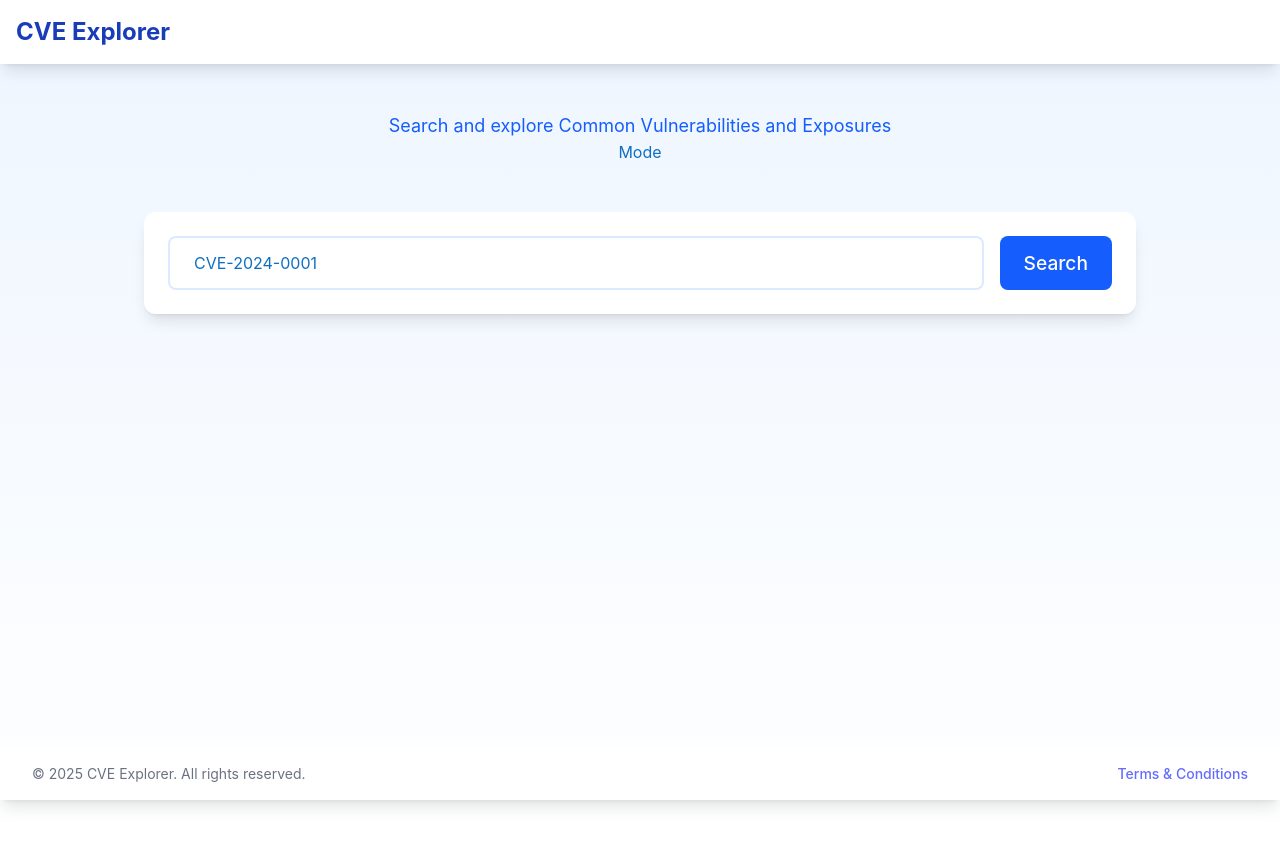
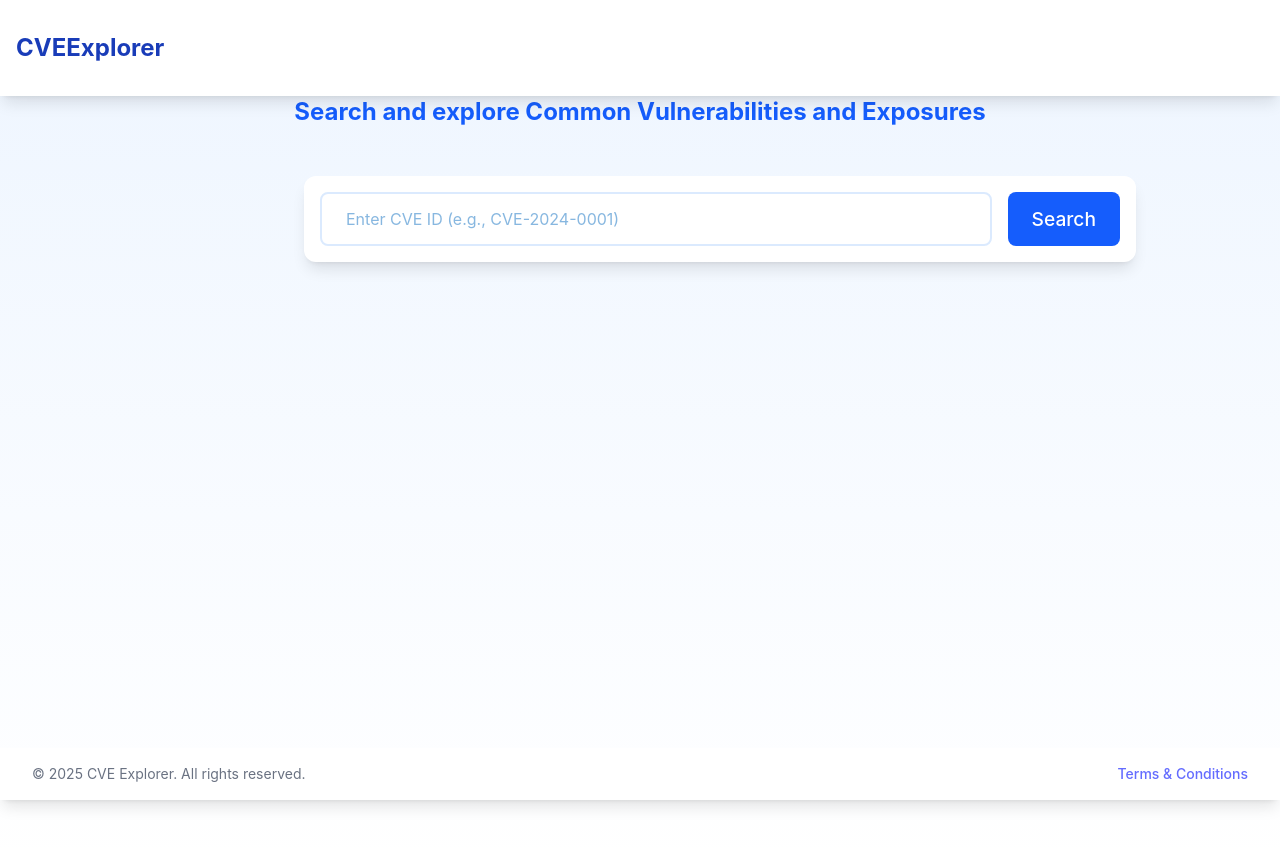
Before and after one commit to louisroehrs/CVEExplorer, a React (Vite) app in the folder client/: page / in a window 1280 px wide. Shown: the top 848 px of the page. Built offline with nearby package versions, Linux system fonts and the light colour scheme.

Commit message:
Sizing for scrolling search bar to top

```diff
--- a/client/src/App.tsx
+++ b/client/src/App.tsx
@@ -58,10 +58,10 @@ interface CAPEC {
   attackpattern_name: string;
 }
 
-const API_BASE_URL = ''; //import.meta.env.PROD ? '' : 'http://localhost:3001';
+const API_BASE_URL = '';
 
 function App() {
-  const [cveId, setCveId] = useState('CVE-2024-0001')
+  const [cveId, setCveId] = useState('')
   const [cveData, setCveData] = useState<CVE | null>(null)
   const [cweData, setCweData] = useState<CWE[]>([])
   const [loading, setLoading] = useState(false)
@@ -137,11 +137,11 @@ function App() {
       <div className="min-h-screen bg-gray-100">
         <nav className="py-8">
           <div className="w-full bg-white mx-auto shadow-lg px-4 fixed top-0 left-0">
-            <div className="flex justify-between h-16">
+            <div className="flex justify-between h-24">
               <div className="flex">
                 <div className="flex-shrink-0 flex items-center">
                   <Link to="/" className="text-xl font-bold text-gray-800">
-                    <h2 className="text-2xl font-bold text-blue-800">CVE Explorer</h2>
+                    <h2 className="text-2xl font-bold text-blue-800">CVEExplorer</h2>
                   </Link>
                 </div>
               </div>
@@ -156,12 +156,10 @@ function App() {
               <div className="min-h-screen bg-gradient-to-b from-blue-50 to-white">
                 <div className="max-w-5xl mx-auto px-4 py-8">
                   <div className="text-center mb-12">
-                    <h1 className="text-5xl font-bold text-blue-900 mb-4"></h1>
-                    <p className="text-blue-600 text-lg">Search and explore Common Vulnerabilities and Exposures</p>
-                    <p>Mode {API_BASE_URL}</p>
+                    <p className="text-blue-600 text-2xl font-bold">Search and explore Common Vulnerabilities and Exposures</p>
                   </div>
 
-                  <div className="bg-white rounded-xl shadow-lg p-6 mb-8 sticky top-4 z-10">
+                  <div id="scroller" className="bg-white rounded-xl shadow-lg p-4 ml-40 mb-8 sticky top-2 z-10">
                     <div className="flex gap-4">
                       <input
                         type="text"
@@ -226,7 +224,6 @@ function App() {
                             ))}
                           </div>
                         </div>
-
                         {cveData.weaknesses && cveData.weaknesses.length > 0 && (
                           <div className="mb-8">
                             <h3 className="text-xl font-semibold text-blue-800 mb-4">Related CWEs</h3>
```
